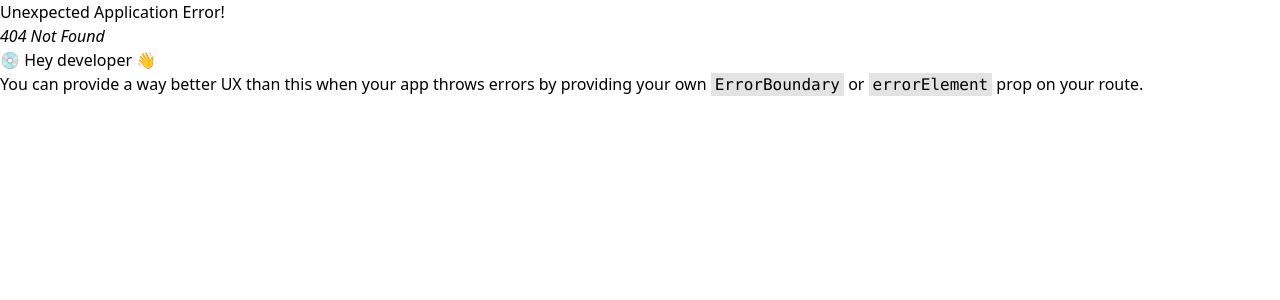
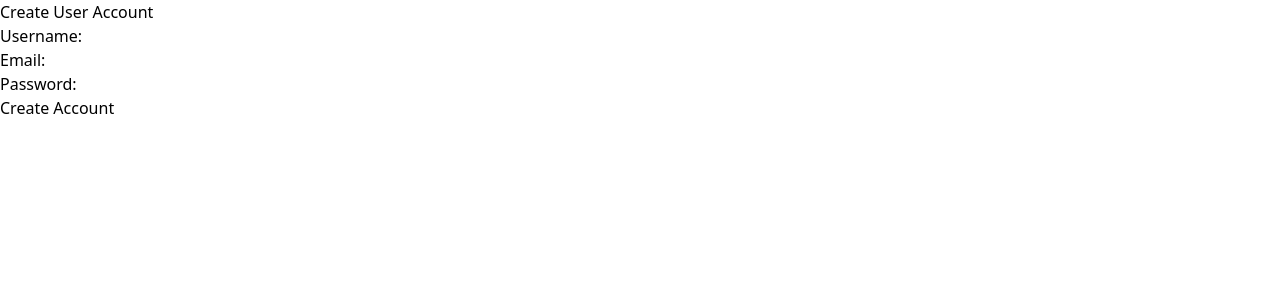
Before and after one commit to Enstorm5/Fitness, a React (Vite) app: page /create-account in a window 1280 px wide. Before the commit this address had no page. Shown: the top 300 px of the page. Built offline with nearby package versions, Linux system fonts and the light colour scheme.

Commit message:
"CreateUserAccount"

```diff
--- a/src/components/HeaderContent/NavBar.jsx
+++ b/src/components/HeaderContent/NavBar.jsx
@@ -63,6 +63,9 @@ function NavBar() {
         <div className="px-4 py-2 rounded-lg hover:bg-green-600 transition duration-300">
           <MenuItems linkname="Pre-made Workout Plans" url="/premade-workout-plans" />
         </div>
+        <div className="px-4 py-2 rounded-lg hover:bg-green-600 transition duration-300">
+          <MenuItems linkname="Create Account" url="/create-account" />
+        </div>
       </div>
     </nav>
   );
--- a/src/main.jsx
+++ b/src/main.jsx
@@ -12,6 +12,7 @@ import Payment from './pages/Payment.jsx';
 import FitnessProfile from './pages/FitnessProfile.jsx';
 import Prototype from './pages/Prototype.jsx';
 import PreMadeWorkoutPlans from './pages/PreMadeWorkoutPlans.jsx';
+import CreateAccount from './pages/CreateAccount.jsx';
 
 import './index.css'
 import {
@@ -68,6 +69,10 @@ const router = createBrowserRouter([
     path: "/premade-workout-plans",
     element: <PreMadeWorkoutPlans />,
   },
+  {
+    path: "/create-account",
+    element: <CreateAccount />,
+  },
 
 
 ]);
--- /dev/null
+++ b/src/pages/CreateAccount.jsx
@@ -0,0 +1,54 @@
+import React, { useState } from 'react';
+
+const CreateAccount = () => {
+  const [username, setUsername] = useState('');
+  const [email, setEmail] = useState('');
+  const [password, setPassword] = useState('');
+
+  const handleSubmit = (e) => {
+    e.preventDefault();
+    console.log('Account created:', { username, email, password });
+    // Here you would typically send this data to a backend API
+  };
+
+  return (
+    <div>
+      <h1>Create User Account</h1>
+      <form onSubmit={handleSubmit}>
+        <div>
+          <label htmlFor="username">Username:</label>
+          <input
+            type="text"
+            id="username"
+            value={username}
+            onChange={(e) => setUsername(e.target.value)}
+            required
+          />
+        </div>
+        <div>
+          <label htmlFor="email">Email:</label>
+          <input
+            type="email"
+            id="email"
+            value={email}
+            onChange={(e) => setEmail(e.target.value)}
+            required
+          />
+        </div>
+        <div>
+          <label htmlFor="password">Password:</label>
+          <input
+            type="password"
+            id="password"
+            value={password}
+            onChange={(e) => setPassword(e.target.value)}
+            required
+          />
+        </div>
+        <button type="submit">Create Account</button>
+      </form>
+    </div>
+  );
+};
+
+export default CreateAccount;
```
